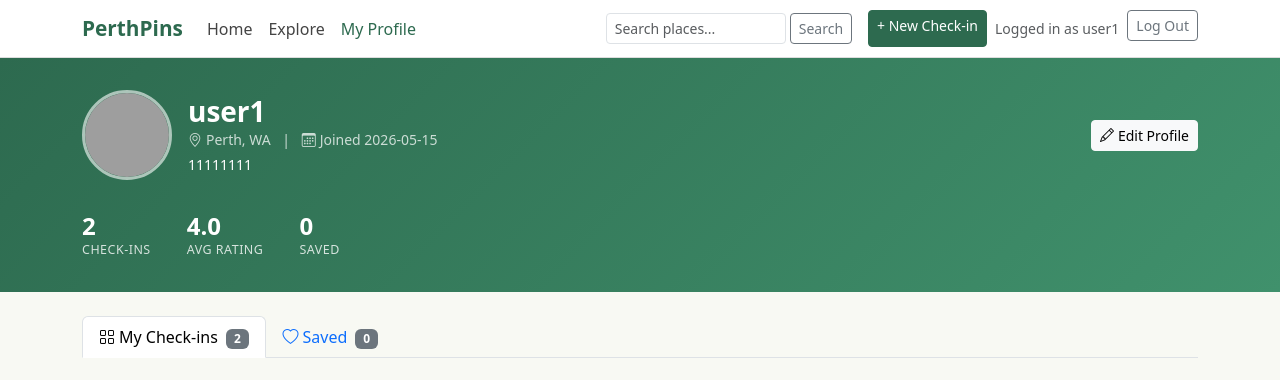
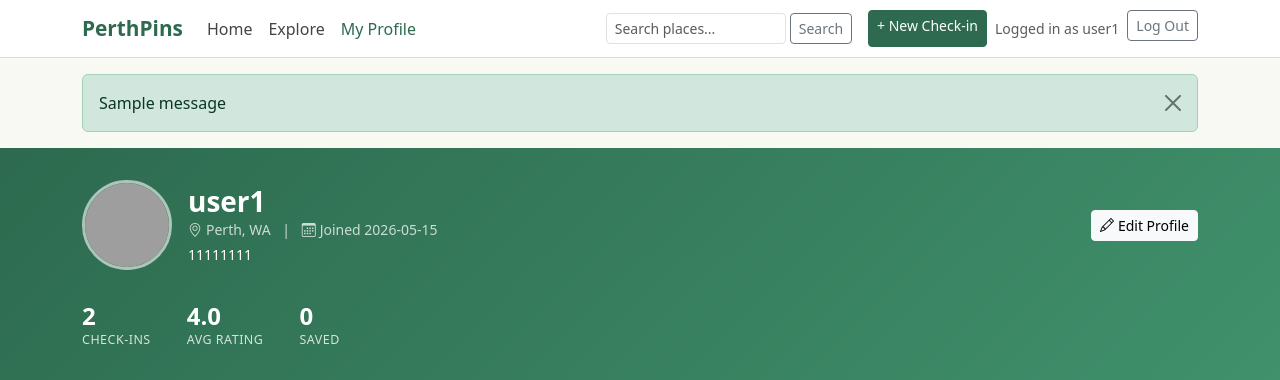
Before and after one commit to Ironman1231/CITS5505_Group_Project, a Flask app: page /profile.html in a window 1280 px wide. Shown: the top 380 px of the page. Run offline with Flask 3, Linux system fonts and the light colour scheme; a user stored in the database is signed in; tables that the repository leaves empty hold one stand-in row (values such as "Sample post"); one stand-in notice (Sample message) is shown; some libraries are stand-ins or nearby versions; grey boxes are pictures that could not be loaded.

Commit message:
Fix profile flash message rendering
- Read flashed messages only once on the profile page
- Render non-login messages as Bootstrap alerts
- Keep baduser messages triggering the login modal

```diff
--- a/frontend/template/profile.html
+++ b/frontend/template/profile.html
@@ -16,6 +16,21 @@
 <div id="navbar-placeholder"></div>
 -->
 {% include "navbar.html" %}
+{% set flashed_messages = get_flashed_messages(with_categories=true) %}
+
+{% if flashed_messages %}
+  <div class="container mt-3">
+    {% for category, message in flashed_messages %}
+      {% if category != "baduser" %}
+        {% set alert_class = category if category in ["success", "danger", "warning", "info"] else "info" %}
+        <div class="alert alert-{{ alert_class }} alert-dismissible fade show" role="alert">
+          {{ message }}
+          <button type="button" class="btn-close" data-bs-dismiss="alert" aria-label="Close"></button>
+        </div>
+      {% endif %}
+    {% endfor %}
+  </div>
+{% endif %}
 
 <!-- set the url of avatar -->
 {% if not user.avatar_url %}
@@ -250,28 +265,16 @@
   })
 </script>
 
-{% with messages = get_flashed_messages(with_categories = True) %}
-  {% if messages %}
-    {% for category, message in messages %}
-      {% if category == "baduser" %}
-        <script>
-          const modal = new bootstrap.Modal(document.getElementById("login_modal"));
-          modal.show()
-        </script>
-      {% endif %}
-    {% endfor %}
-  {% endif %}
-{% endwith %}
-
-{% with messages = get_flashed_messages() %}
-  {% if messages %}
-    {% for message in messages %}
+{% if flashed_messages %}
+  {% for category, message in flashed_messages %}
+    {% if category == "baduser" %}
       <script>
-        alert("{{ message }}")
+        const modal = new bootstrap.Modal(document.getElementById("login_modal"));
+        modal.show();
       </script>
-    {% endfor %}
-  {% endif %}
-{% endwith %}
+    {% endif %}
+  {% endfor %}
+{% endif %}
 
 </body>
 </html>
```
